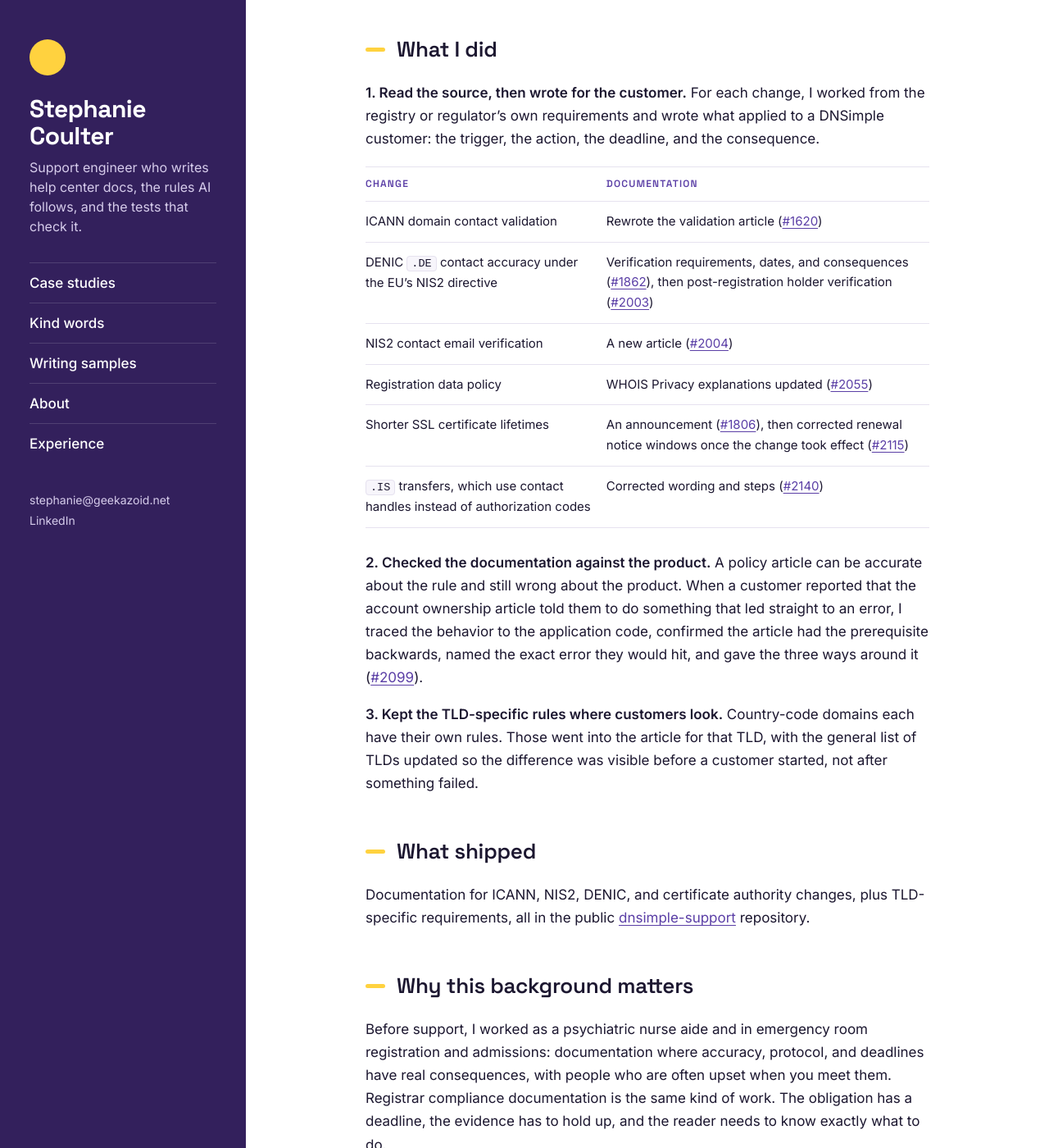
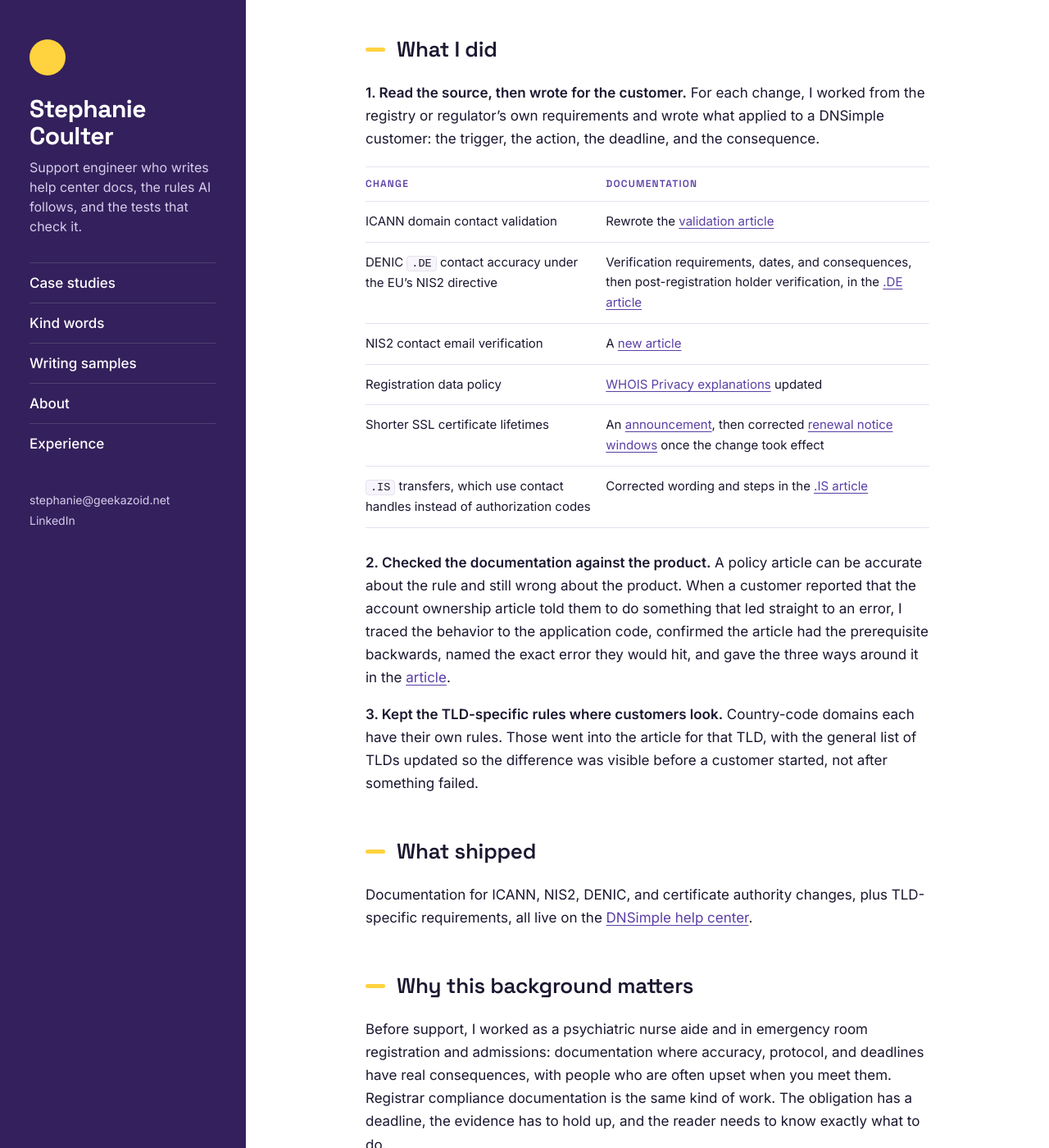
Before and after one commit to stephanoodle/portfolio, a Jekyll site: the page built from case-studies/registrar-compliance-docs.md, in a window 1280 px wide and 1400 px high, scrolled down 971 px. Shown: the whole window at 82% size. Built offline with Jekyll 4.4.1, drawn with Linux system fonts in a browser that asks for light colours.

Commit message:
Case studies link to the live help center, not dnsimple-support PRs, before that repo goes private

```diff
--- a/case-studies/registrar-compliance-docs.md
+++ b/case-studies/registrar-compliance-docs.md
@@ -25,20 +25,20 @@ Getting it wrong has real costs. A missed verification can suspend a domain. A w
 
 | Change | Documentation |
 |---|---|
-| ICANN domain contact validation | Rewrote the validation article ([#1620](https://github.com/dnsimple/dnsimple-support/pull/1620)) |
-| DENIC `.DE` contact accuracy under the EU's NIS2 directive | Verification requirements, dates, and consequences ([#1862](https://github.com/dnsimple/dnsimple-support/pull/1862)), then post-registration holder verification ([#2003](https://github.com/dnsimple/dnsimple-support/pull/2003)) |
-| NIS2 contact email verification | A new article ([#2004](https://github.com/dnsimple/dnsimple-support/pull/2004)) |
-| Registration data policy | WHOIS Privacy explanations updated ([#2055](https://github.com/dnsimple/dnsimple-support/pull/2055)) |
-| Shorter SSL certificate lifetimes | An announcement ([#1806](https://github.com/dnsimple/dnsimple-support/pull/1806)), then corrected renewal notice windows once the change took effect ([#2115](https://github.com/dnsimple/dnsimple-support/pull/2115)) |
-| `.IS` transfers, which use contact handles instead of authorization codes | Corrected wording and steps ([#2140](https://github.com/dnsimple/dnsimple-support/pull/2140)) |
+| ICANN domain contact validation | Rewrote the [validation article](https://support.dnsimple.com/articles/icann-domain-validation/) |
+| DENIC `.DE` contact accuracy under the EU's NIS2 directive | Verification requirements, dates, and consequences, then post-registration holder verification, in the [.DE article](https://support.dnsimple.com/articles/domains-de/) |
+| NIS2 contact email verification | A [new article](https://support.dnsimple.com/articles/nis2-contact-verification/) |
+| Registration data policy | [WHOIS Privacy explanations](https://support.dnsimple.com/articles/what-is-whois-privacy/) updated |
+| Shorter SSL certificate lifetimes | An [announcement](https://support.dnsimple.com/articles/announcement-ssl-certificate-validity-changes/), then corrected [renewal notice windows](https://support.dnsimple.com/articles/expiring-product-email-notifications/) once the change took effect |
+| `.IS` transfers, which use contact handles instead of authorization codes | Corrected wording and steps in the [.IS article](https://support.dnsimple.com/articles/domains-is/) |
 
-**2. Checked the documentation against the product.** A policy article can be accurate about the rule and still wrong about the product. When a customer reported that the account ownership article told them to do something that led straight to an error, I traced the behavior to the application code, confirmed the article had the prerequisite backwards, named the exact error they would hit, and gave the three ways around it ([#2099](https://github.com/dnsimple/dnsimple-support/pull/2099)).
+**2. Checked the documentation against the product.** A policy article can be accurate about the rule and still wrong about the product. When a customer reported that the account ownership article told them to do something that led straight to an error, I traced the behavior to the application code, confirmed the article had the prerequisite backwards, named the exact error they would hit, and gave the three ways around it in the [article](https://support.dnsimple.com/articles/transfer-account-ownership/).
 
 **3. Kept the TLD-specific rules where customers look.** Country-code domains each have their own rules. Those went into the article for that TLD, with the general list of TLDs updated so the difference was visible before a customer started, not after something failed.
 
 ## What shipped
 
-Documentation for ICANN, NIS2, DENIC, and certificate authority changes, plus TLD-specific requirements, all in the public [dnsimple-support](https://github.com/dnsimple/dnsimple-support) repository.
+Documentation for ICANN, NIS2, DENIC, and certificate authority changes, plus TLD-specific requirements, all live on the [DNSimple help center](https://support.dnsimple.com/).
 
 ## Why this background matters
 
```
Also changed, not shown: case-studies/ai-writing-rules.md (+5 -5 lines), case-studies/controlled-vocabulary.md (+4 -6 lines), case-studies/help-center-restructure.md (+8 -8 lines), case-studies/measuring-answer-quality.md (+1 -1 lines).
